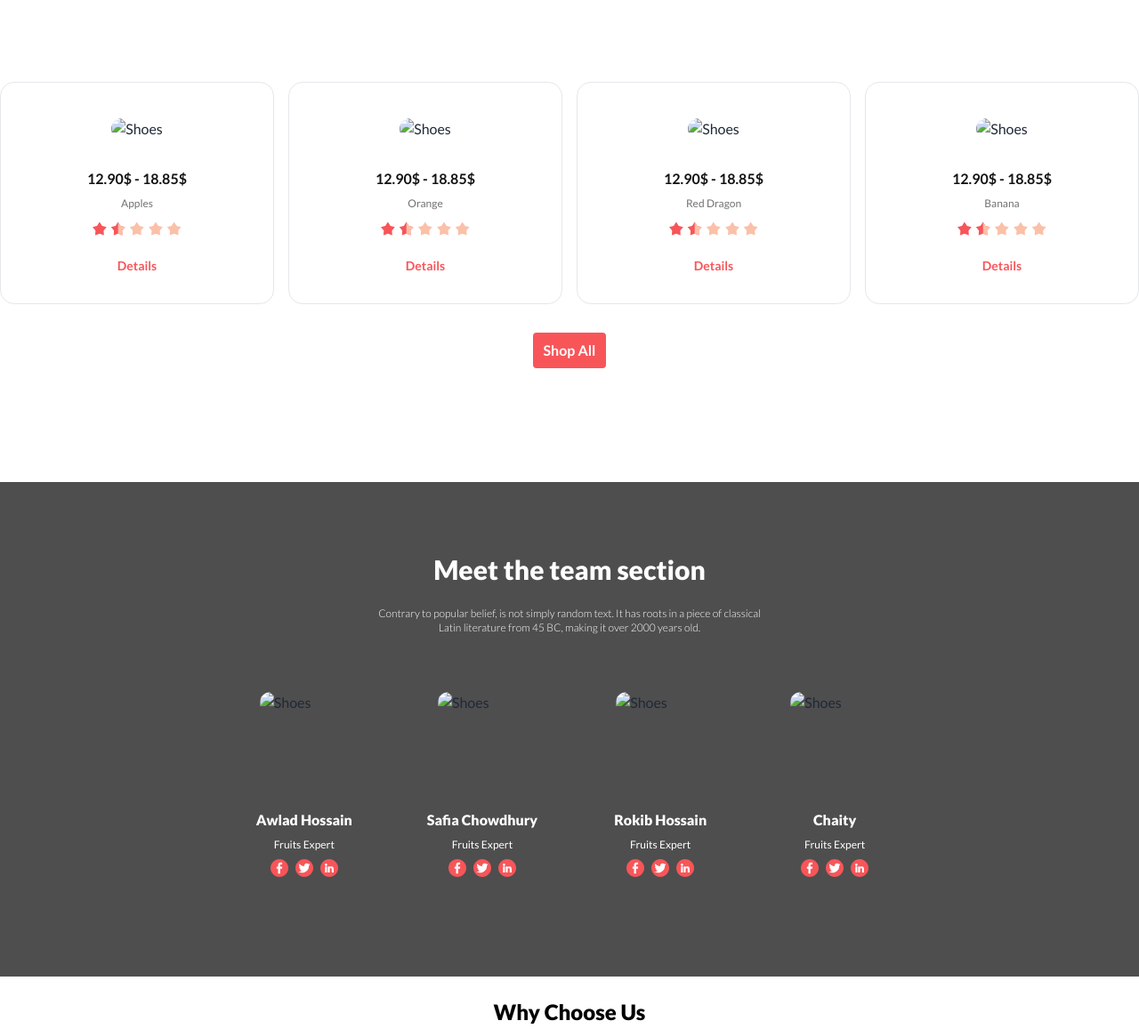
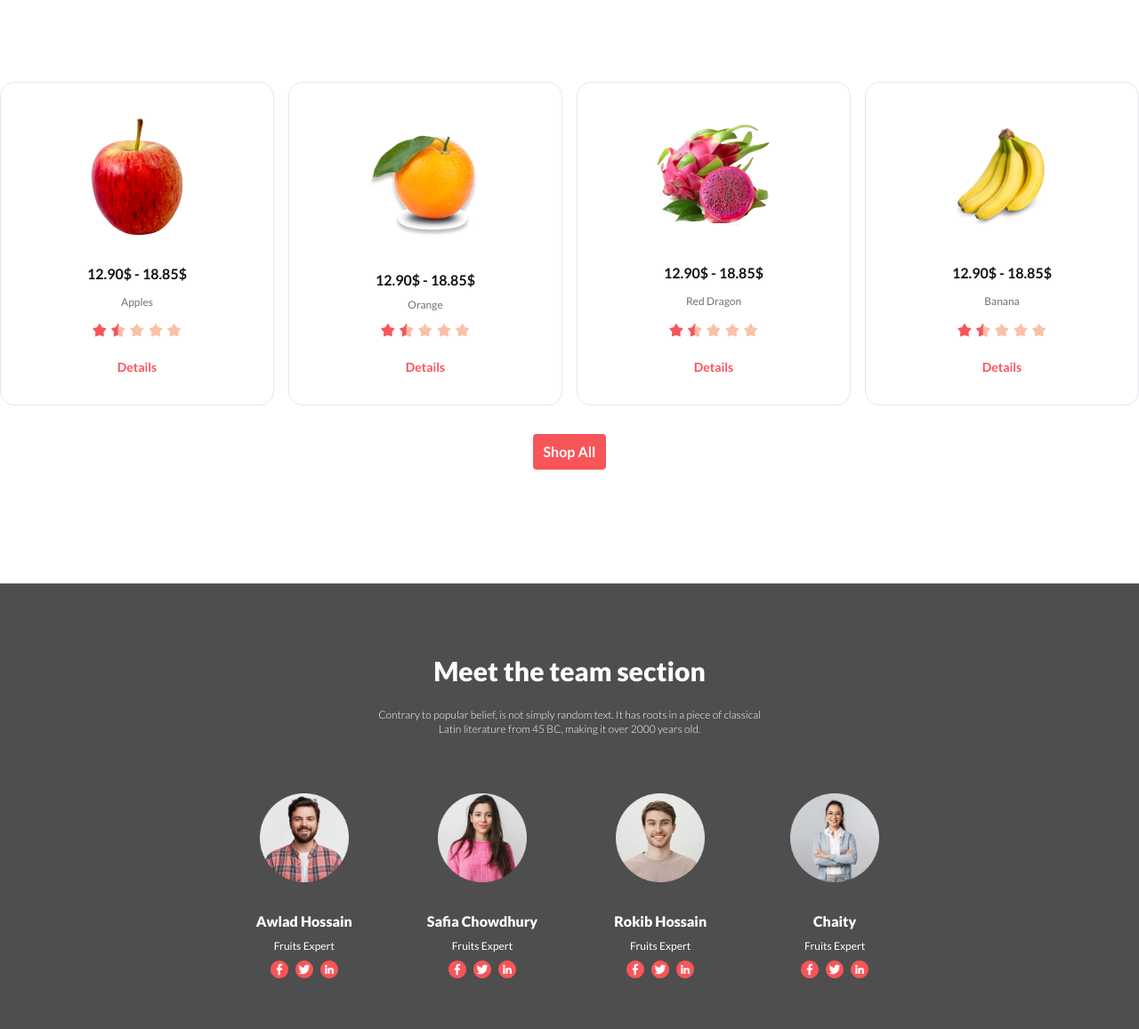
Before and after one commit to abdullahabutasneem/B8A3-fruit-brust-assignment, a plain HTML site: page index.html in a window 1280 px wide. Shown: the part 920-2077 px from the top of the page at 89% size. Drawn offline with nearby package versions, Linux system fonts and the light colour scheme; the site is published under a folder, as on GitHub Pages, so addresses that start at the root find nothing.

Commit message:
bug fixed

```diff
--- a/index.html
+++ b/index.html
@@ -256,7 +256,7 @@
             <div class="grid grid-cols-4 gap-4">
                 <div class="card border-[1px] border-border-color  bg-base-100 ">
                     <figure class="px-10 pt-10">
-                        <img src="/images/fruit6.png" alt="Shoes" class="rounded-xl" />
+                        <img src="images/fruit6.png" alt="Shoes" class="rounded-xl" />
                     </figure>
                     <div class="card-body items-center text-center">
                         <p class="text-dollar-color font-bold">12.90$ - 18.85$</p>
@@ -337,7 +337,7 @@
 
                 <div class="card border-[1px] border-border-color  bg-base-100">
                     <figure class="px-10 pt-10">
-                        <img src="/images/fruit7.png" alt="Shoes" class="rounded-xl" />
+                        <img src="images/fruit7.png" alt="Shoes" class="rounded-xl" />
                     </figure>
                     <div class="card-body items-center text-center">
                         <p class="text-dollar-color font-bold">12.90$ - 18.85$</p>
@@ -418,7 +418,7 @@
 
                 <div class="card border-[1px] border-border-color  bg-base-100">
                     <figure class="px-10 pt-10">
-                        <img src="/images/fruit8.png" alt="Shoes" class="rounded-xl" />
+                        <img src="images/fruit8.png" alt="Shoes" class="rounded-xl" />
                     </figure>
                     <div class="card-body items-center text-center">
                         <p class="text-dollar-color font-bold">12.90$ - 18.85$</p>
@@ -499,7 +499,7 @@
 
                 <div class="card border-[1px] border-border-color  bg-base-100">
                     <figure class="px-10 pt-10">
-                        <img src="/images/fruit9.png" alt="Shoes" class="rounded-xl" />
+                        <img src="images/fruit9.png" alt="Shoes" class="rounded-xl" />
                     </figure>
                     <div class="card-body items-center text-center">
                         <p class="text-dollar-color font-bold">12.90$ - 18.85$</p>
@@ -608,7 +608,7 @@
                     <!-- each member  -->
                     <div class="card">
                         <figure class="px-10 pt-10">
-                            <img src="/images/member1.png" alt="Shoes" class="w-[100px] h-[100px] rounded-xl" />
+                            <img src="images/member1.png" alt="Shoes" class="w-[100px] h-[100px] rounded-xl" />
                         </figure>
                         <div class="card-body items-center text-center">
                             <h2 class="text-white font-black">Awlad Hossain</h2>
@@ -677,7 +677,7 @@
                     <!-- each member  -->
                     <div class="card">
                         <figure class="px-10 pt-10">
-                            <img src="/images/member2.png" alt="Shoes" class="w-[100px] h-[100px] rounded-xl" />
+                            <img src="images/member2.png" alt="Shoes" class="w-[100px] h-[100px] rounded-xl" />
                         </figure>
                         <div class="card-body items-center text-center">
                             <h2 class="text-white font-black">Safia Chowdhury</h2>
@@ -746,7 +746,7 @@
                     <!-- each member  -->
                     <div class="card">
                         <figure class="px-10 pt-10">
-                            <img src="/images/member3.png" alt="Shoes" class="w-[100px] h-[100px] rounded-xl" />
+                            <img src="images/member3.png" alt="Shoes" class="w-[100px] h-[100px] rounded-xl" />
                         </figure>
                         <div class="card-body items-center text-center">
                             <h2 class="text-white font-black">Rokib Hossain</h2>
@@ -815,7 +815,7 @@
                     <!-- each member  -->
                     <div class="card">
                         <figure class="px-10 pt-10">
-                            <img src="/images/member4.png" alt="Shoes" class="w-[100px] h-[100px] rounded-xl" />
+                            <img src="images/member4.png" alt="Shoes" class="w-[100px] h-[100px] rounded-xl" />
                         </figure>
                         <div class="card-body items-center text-center">
                             <h2 class="text-white font-black">Chaity</h2>
```
